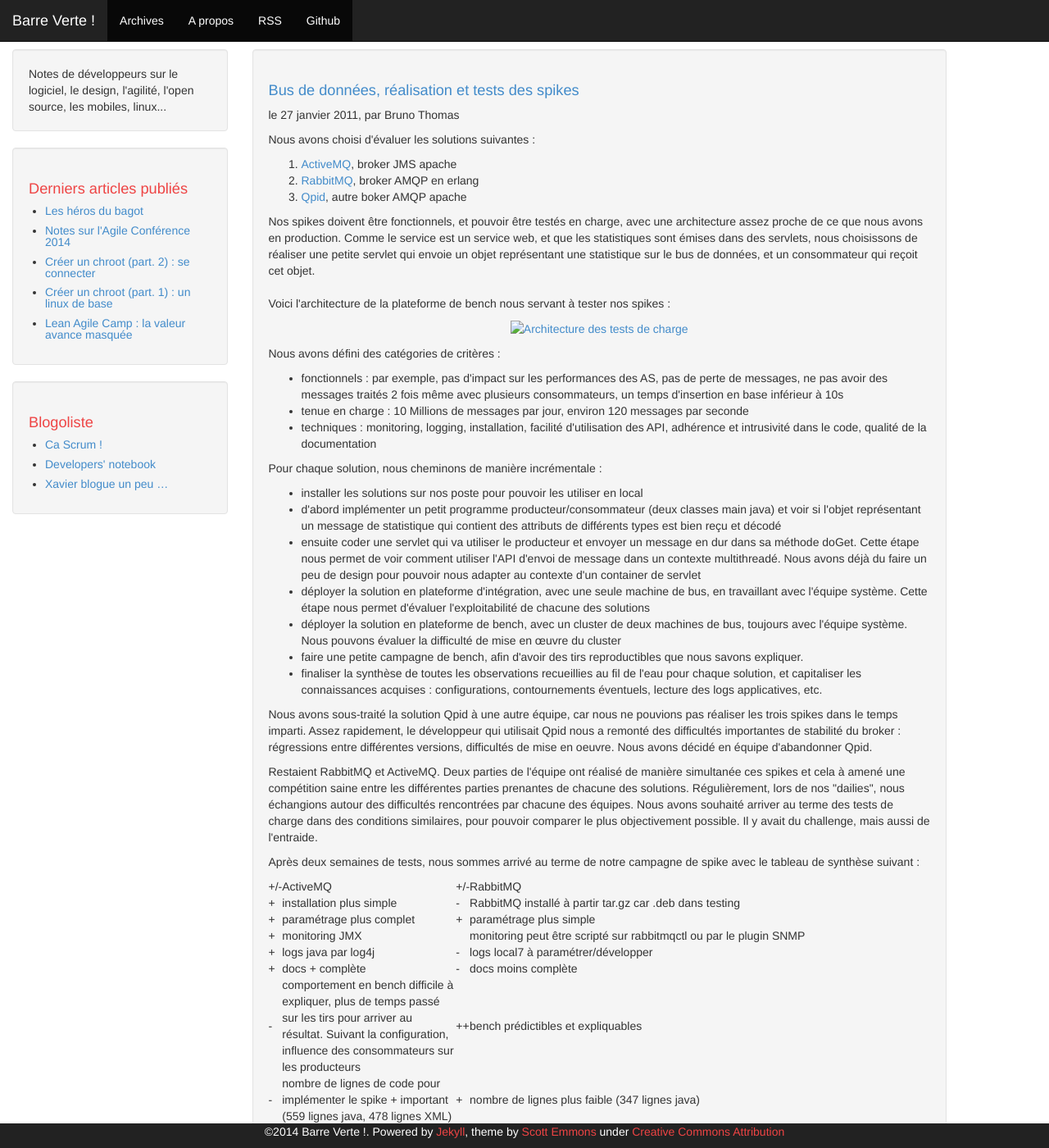
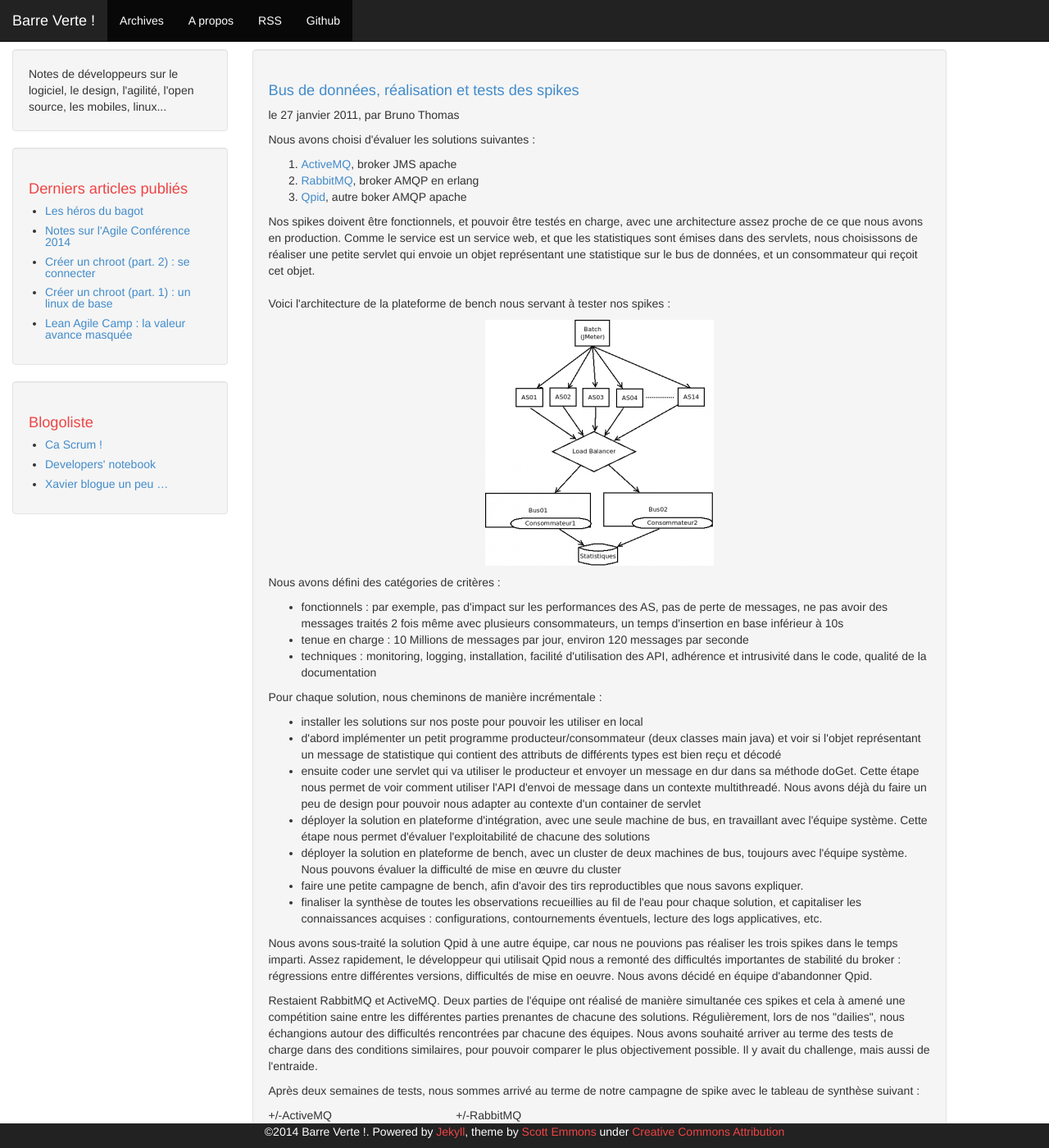
Before and after one commit to MichaelBitard/barreverte.github.io, a Jekyll site: the page built from _posts/2011-01-27-bus-de-donnees-realisation-et-tests-des-spikes.markdown, in a window 1280 px wide and 1400 px high. Shown: the whole window at 82% size. Built offline with Jekyll 4.4.1, drawn with Linux system fonts in a browser that asks for light colours; Markdown is read by kramdown in place of the engine named in the settings; comment, search, counter and statistics services are not loaded.

Commit message:
import images: 2011-01-27-bus-de-donnees-realisation-et-tests-des-spikes #2

```diff
--- a/_posts/2011-01-27-bus-de-donnees-realisation-et-tests-des-spikes.markdown
+++ b/_posts/2011-01-27-bus-de-donnees-realisation-et-tests-des-spikes.markdown
@@ -63,7 +63,7 @@
 <a id="more"></a><a id="more-938"></a><br />
 Voici l'architecture de la plateforme de bench nous servant à tester nos spikes :</p>
 <p style="text-align: center;">
-<a href="http://www.barreverte.fr/wp-content/uploads/2011/01/bench_stats.png"><img class="size-medium wp-image-1321 aligncenter" title="Architecture des tests de charge" src="http://www.barreverte.fr/wp-content/uploads/2011/01/bench_stats-279x300.png" alt="Architecture des tests de charge" width="279" height="300" /></a></p>
+<a href="/images/bench_stats.png"><img class="size-medium wp-image-1321 aligncenter" title="Architecture des tests de charge" src="/images/bench_stats-279x300.png" alt="Architecture des tests de charge" width="279" height="300" /></a></p>
 <p>Nous avons défini des catégories de critères :</p>
 <ul>
 <li>fonctionnels : par exemple, pas d'impact sur les performances des AS, pas de perte de messages, ne pas avoir des messages traités 2 fois même avec plusieurs consommateurs, un temps d'insertion en base inférieur à 10s</li>
@@ -83,7 +83,7 @@
 <p>Nous avons sous-traité la solution Qpid à une autre équipe, car nous ne pouvions pas réaliser les trois spikes dans le temps imparti. Assez rapidement, le développeur qui utilisait Qpid nous a remonté des difficultés importantes de stabilité du broker : régressions entre différentes versions, difficultés de mise en oeuvre. Nous avons décidé en équipe d'abandonner Qpid.</p>
 <p>Restaient RabbitMQ et ActiveMQ. Deux parties de l'équipe ont réalisé de manière simultanée ces spikes et cela à amené une compétition saine entre les différentes parties prenantes de chacune des solutions. Régulièrement, lors de nos "dailies", nous échangions autour des difficultés rencontrées par chacune des équipes. Nous avons souhaité arriver au terme des tests de charge dans des conditions similaires, pour pouvoir comparer le plus objectivement possible. Il y avait du challenge, mais aussi de l'entraide.</p>
 <p>Après deux semaines de tests, nous sommes arrivé au terme de notre campagne de spike avec le tableau de synthèse suivant :</p>
-<table>
+<table class="comparatif">
 <tbody>
 <tr>
 <td>+/-</td>
--- a/css/theme.css
+++ b/css/theme.css
@@ -63,3 +63,10 @@
 ul.side_list {
     margin-left: -20px;
 }
+
+tbody.comparatif,
+tbody.comparatif td {
+    style="border-width: 1px;
+    border-style: solid;
+    border-color:black;
+}
```
Also changed, not shown: images/bench_stats-279x300.png (added), images/bench_stats.png (added).
